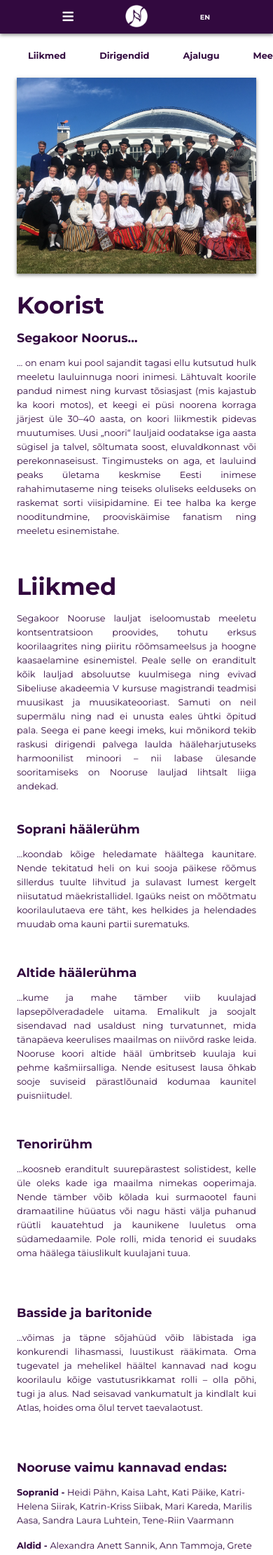
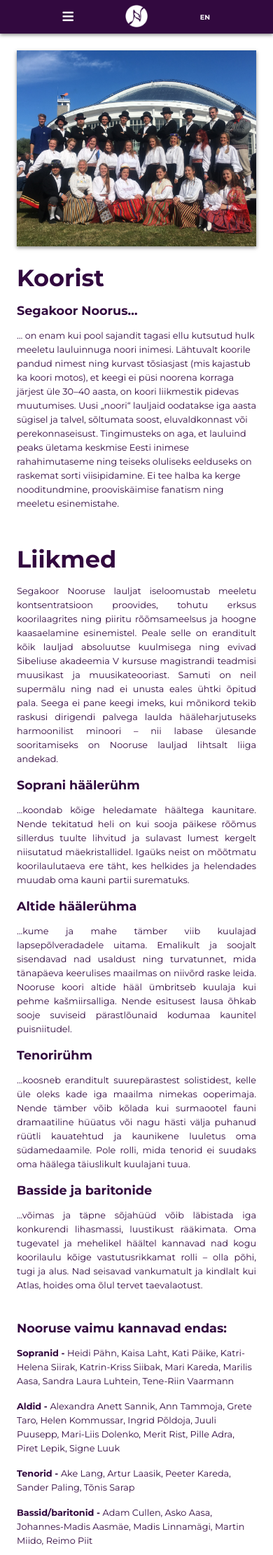
Before and after one commit to lepatriinukast/Noorus, a Node server app: page /koorist.html in a window 390 px wide. Shown: the top 2222 px of the page at 70% size. Run offline with Node 20, Linux system fonts and the light colour scheme; some libraries are stand-ins or nearby versions.

Commit message:
new responsive design second version

```diff
--- a/public/css/style.css
+++ b/public/css/style.css
@@ -24,7 +24,7 @@
 html {
   box-sizing: border-box;
   font-size: 62.5%; }
-  @media screen and (max-width: 26.875em) {
+  @media screen and (max-width: 26.875em), (max-height: 25em) {
     html {
       font-size: 50%; } }
   @media screen and (max-width: 21.875em) {
@@ -487,14 +487,10 @@ body {
 
 .sidenav {
   position: fixed;
-  top: 12rem;
-  left: 3rem; }
+  top: 50%;
+  left: 3rem;
+  transform: translateY(-50%); }
   @media screen and (max-width: 53.75em) {
-    .sidenav {
-      position: relative;
-      top: 0;
-      left: 0; } }
-  @media screen and (max-width: 18.75em) {
     .sidenav {
       display: none; } }
   .sidenav__list {
@@ -681,9 +677,6 @@ body {
   .page-kontakt__icons {
     display: flex;
     justify-content: flex-start; }
-    @media screen and (max-width: 36.5625em) {
-      .page-kontakt__icons {
-        justify-content: center; } }
   .page-kontakt__link {
     text-decoration: none; }
     .page-kontakt__link:last-child {
@@ -694,9 +687,8 @@ body {
     color: #32093F; }
 
 .body-container {
-  width: 100vw;
-  padding: 0 5rem 0 21rem;
-  text-align: justify; }
+  padding: 0 3rem 0 21rem;
+  text-align: left; }
   @media screen and (max-width: 53.75em) {
     .body-container {
       padding: 0 3rem; } }
@@ -712,11 +704,7 @@ body {
       flex-wrap: wrap; } }
   @media screen and (max-width: 53.75em) {
     .section-header {
-      padding: 0 0 3rem;
       min-height: auto; } }
-  @media screen and (max-width: 18.75em) {
-    .section-header {
-      padding: 3rem 0; } }
   .section-header__img {
     flex: 2 2 50rem;
     margin-right: 3rem;
@@ -755,16 +743,20 @@ body {
     flex-wrap: wrap;
     width: 100%;
     padding: 3rem 0; }
+    @media screen and (max-width: 43.75em) {
+      .section-liikmed__text-box {
+        padding: 0; } }
   .section-liikmed__small-box {
     flex: 0 0 40%; }
     @media screen and (max-width: 43.75em) {
       .section-liikmed__small-box {
         flex: 0 0 100%; } }
-    .section-liikmed__small-box:not(:last-child) {
-      margin-bottom: 6rem; }
   .section-liikmed__smaller-box {
     padding-top: 3rem;
     text-align: left; }
+    @media screen and (max-width: 43.75em) {
+      .section-liikmed__smaller-box {
+        flex: 0 0 100%; } }
 
 .section-dirigendid {
   padding: 3rem 0; }
--- a/public/koorist.html
+++ b/public/koorist.html
@@ -110,12 +110,12 @@
           <div class="section-liikmed__text-box">
             <div class="section-liikmed__small-box">
               <h3 class="heading--tertiary heading--purple u-margin-bottom-big">Soprani häälerühm</h3>
-              <p class="paragraph--small paragraph--purple">...koondab kõige heledamate häältega kaunitare. Nende tekitatud heli on kui sooja päikese rõõmus sillerdus tuulte lihvitud ja sulavast lumest kergelt niisutatud
+              <p class="paragraph--small paragraph--purple u-margin-bottom-big">...koondab kõige heledamate häältega kaunitare. Nende tekitatud heli on kui sooja päikese rõõmus sillerdus tuulte lihvitud ja sulavast lumest kergelt niisutatud
                 mäekristallidel. Igaüks neist on mõõtmatu koorilaulutaeva ere täht, kes helkides ja helendades muudab oma kauni partii surematuks.</p>
             </div>
             <div class="section-liikmed__small-box">
               <h3 class="heading--tertiary heading--purple u-margin-bottom-big">Altide häälerühma</h3>
-              <p class="paragraph--small paragraph--purple">...kume ja mahe tämber viib kuulajad lapsepõlveradadele uitama. Emalikult ja soojalt sisendavad nad usaldust ning turvatunnet, mida tänapäeva keerulises maailmas on niivõrd
+              <p class="paragraph--small paragraph--purple u-margin-bottom-big">...kume ja mahe tämber viib kuulajad lapsepõlveradadele uitama. Emalikult ja soojalt sisendavad nad usaldust ning turvatunnet, mida tänapäeva keerulises maailmas on niivõrd
                 raske leida. Nooruse koori altide hääl ümbritseb kuulaja kui pehme kašmiirsalliga. Nende esitusest lausa õhkab sooje suviseid pärastlõunaid kodumaa kaunitel puisniitudel.</p>
             </div>
           </div>
--- a/public/sass/base/_base.scss
+++ b/public/sass/base/_base.scss
@@ -20,7 +20,7 @@
 html {
   box-sizing: border-box;
   font-size: 62.5%;
-  @media screen and (max-width: 26.875em) {
+  @media screen and (max-width: 26.875em), (max-height: 25em) {
     font-size: 50%;
   }
   @media screen and (max-width: 21.875em) {
--- a/public/sass/components/_sidenav.scss
+++ b/public/sass/components/_sidenav.scss
@@ -2,14 +2,10 @@
 
 .sidenav {
   position: fixed;
-  top: 12rem;
+  top: 50%;
   left: 3rem;
+  transform: translateY(-50%);
   @media screen and (max-width: 53.75em) {
-    position: relative;
-    top: 0;
-    left: 0;
-  }
-  @media screen and (max-width: 18.75em) {
     display: none;
   }
 
--- a/public/sass/pages/_kontakt.scss
+++ b/public/sass/pages/_kontakt.scss
@@ -32,9 +32,6 @@
   &__icons {
     display: flex;
     justify-content: flex-start;
-    @media screen and (max-width: 36.5625em) {
-    justify-content: center;
-    }
   }
 
   &__link {
--- a/public/sass/pages/_koorist.scss
+++ b/public/sass/pages/_koorist.scss
@@ -1,9 +1,8 @@
 // Styles for the koorist page
 
 .body-container {
-  width: 100vw;
-  padding: 0 5rem 0 21rem;
-  text-align: justify;
+  padding: 0 3rem 0 21rem;
+  text-align: left;
   @media screen and (max-width: 53.75em) {
     padding: 0 3rem;
   }
@@ -19,11 +18,7 @@
     flex-wrap: wrap;
   }
   @media screen and (max-width: 53.75em) {
-    padding: 0 0 3rem;
     min-height: auto;
-  }
-  @media screen and (max-width: 18.75em) {
-    padding: 3rem 0;
   }
 
   &__img {
@@ -71,6 +66,9 @@
     flex-wrap: wrap;
     width: 100%;
     padding: 3rem 0;
+    @media screen and (max-width: 43.75em) {
+      padding: 0;
+    }
   }
 
   &__small-box {
@@ -78,15 +76,14 @@
     @media screen and (max-width: 43.75em) {
       flex: 0 0 100%;
     }
-
-    &:not(:last-child) {
-      margin-bottom: 6rem;
-    }
   }
 
   &__smaller-box {
     padding-top: 3rem;
     text-align: left;
+    @media screen and (max-width: 43.75em) {
+      flex: 0 0 100%;
+    }
   }
 }
 
```
